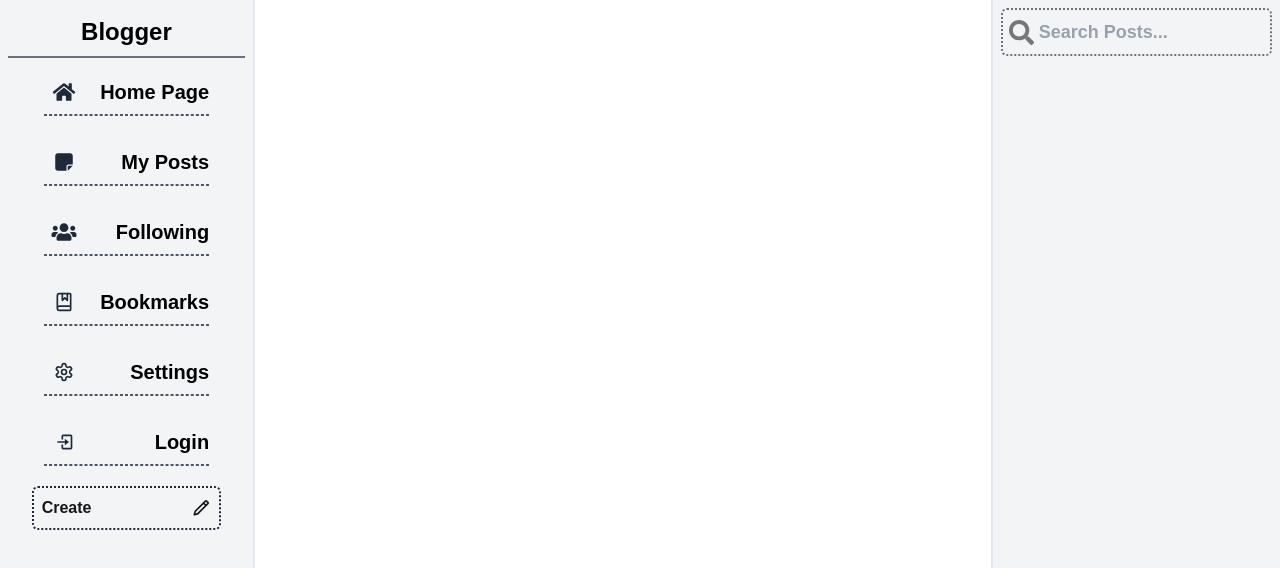
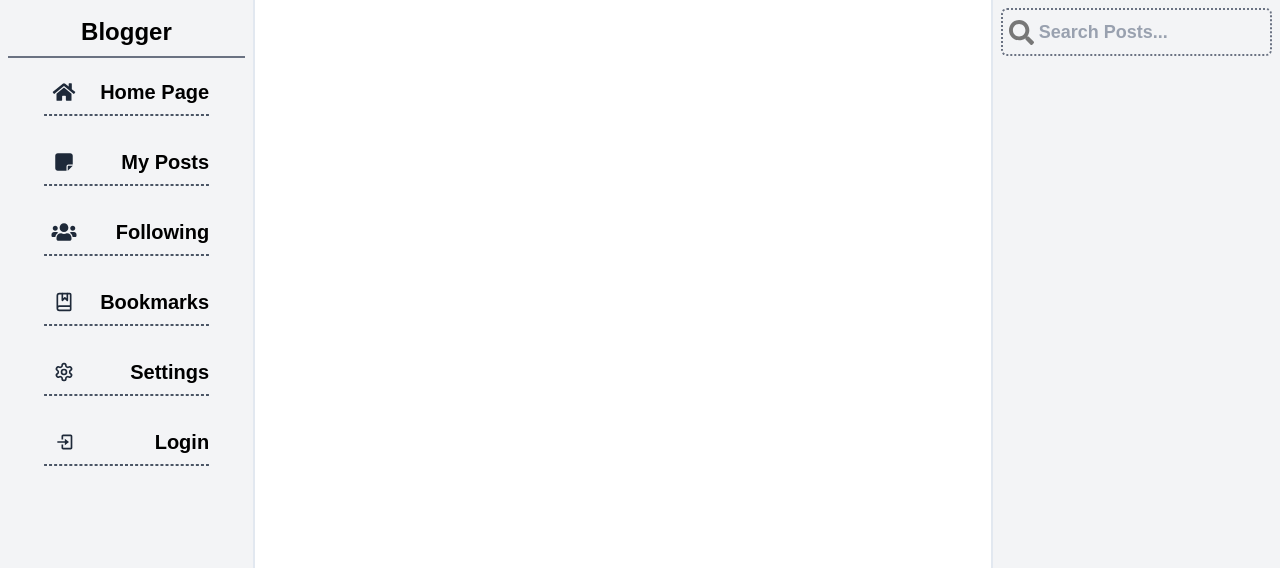
Before and after one commit to deimosdev343/Blog-frontend, a Next.js app: page / in a window 1280 px wide. Shown: the top 568 px of the page. Built offline with nearby package versions, Linux system fonts and the light colour scheme; no server answers.

Commit message:
sidebar login check

```diff
--- a/src/components/layout/SideBar/SideBar.tsx
+++ b/src/components/layout/SideBar/SideBar.tsx
@@ -70,7 +70,7 @@ const SideBar = () => {
         btnTitle='Login'
         linkTo='/login'
       />}
-      <SideBarCreateButton/>
+      {user.loggedIn && <SideBarCreateButton/>}
 
 
 
```
